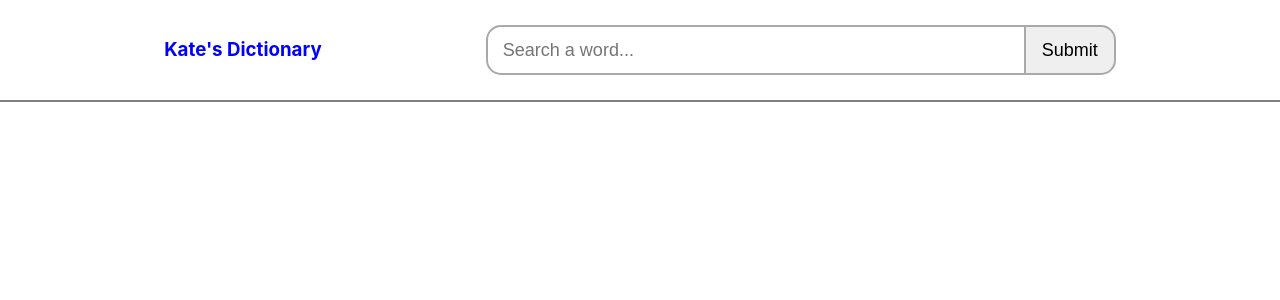
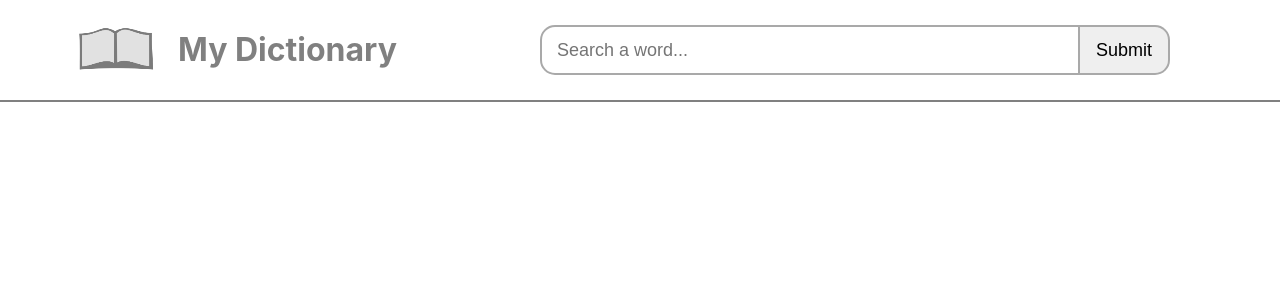
Before and after one commit to KateN87/Dictionary, a React (Vite) app: page / in a window 1280 px wide. Shown: the top 300 px of the page. Built offline with nearby package versions, Linux system fonts and the light colour scheme; the HTML template or start-up script is replaced by a standard one.

Commit message:
fixed logo and headerComp

```diff
--- a/src/components/HeaderComp.module.css
+++ b/src/components/HeaderComp.module.css
@@ -6,7 +6,20 @@
 	box-shadow: 0px 2px grey;
 }
 
+.logo-title-container {
+	display: inline-flex;
+	width: 30%;
+	align-items: center;
+}
+
 .title {
-	left: 10px;
-	color: blue;
+	color: grey;
+	font-size: 32px;
 }
+
+.book-icon {
+	width: 80px;
+	height: 50px;
+	filter: opacity(0.4) drop-shadow(0 0 0 grey);
+	margin-right: 20px;
+}
--- a/src/components/HeaderComp.tsx
+++ b/src/components/HeaderComp.tsx
@@ -1,5 +1,6 @@
 import { Dispatch, SetStateAction } from "react";
 import { SearchBar } from "./SearchBar";
+import book from "../assets/book-icon.png";
 
 //styles
 import styles from "./HeaderComp.module.css";
@@ -11,7 +12,14 @@ interface words {
 export const HeaderComp = ({ setWord }: words) => {
 	return (
 		<div className={styles["main-container"]}>
-			<h3 className={styles["title"]}>Kate's Dictionary</h3>
+			<div className={styles["logo-title-container"]}>
+				<img
+					src={book}
+					alt="book icon"
+					className={styles["book-icon"]}
+				/>
+				<h3 className={styles["title"]}>My Dictionary</h3>
+			</div>
 			<SearchBar setWord={setWord} />
 		</div>
 	);
--- a/src/components/SearchBar.module.css
+++ b/src/components/SearchBar.module.css
@@ -1,3 +1,7 @@
+.search-container {
+	margin-right: 2em;
+}
+
 input[type="text"] {
 	width: 30em;
 	height: 50px;
--- a/src/components/SearchBar.tsx
+++ b/src/components/SearchBar.tsx
@@ -9,7 +9,7 @@ export const SearchBar = ({ setWord }: words) => {
 	const [searchWord, setSearchWord] = useState("");
 
 	return (
-		<div>
+		<div className={styles["search-container"]}>
 			<input
 				style={styles}
 				placeholder="Search a word..."
```
Also changed, not shown: src/assets/book-icon.png (added).
